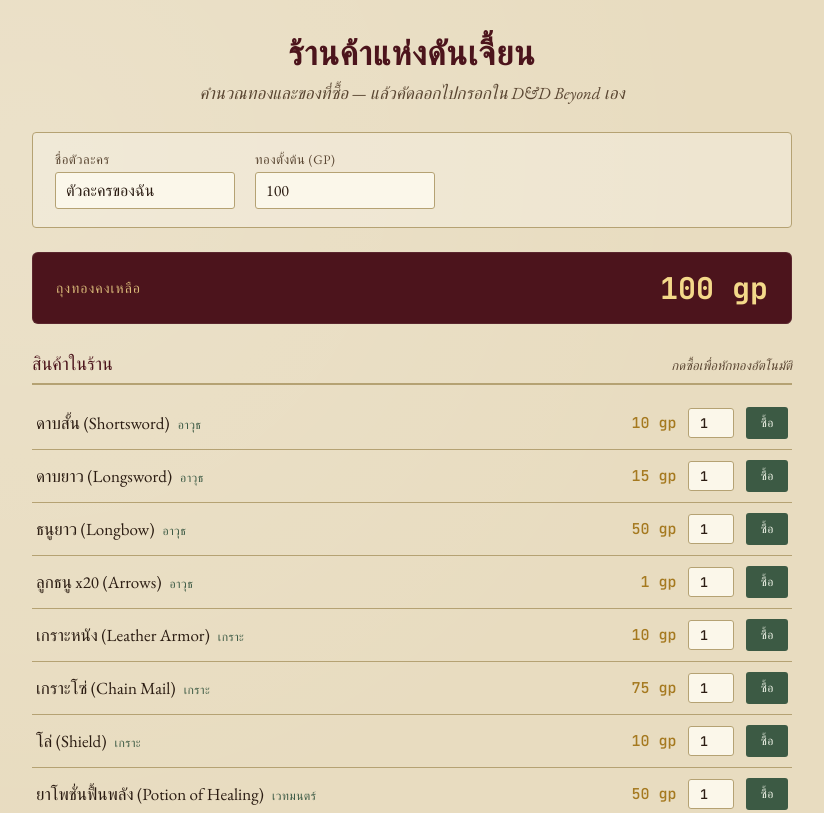
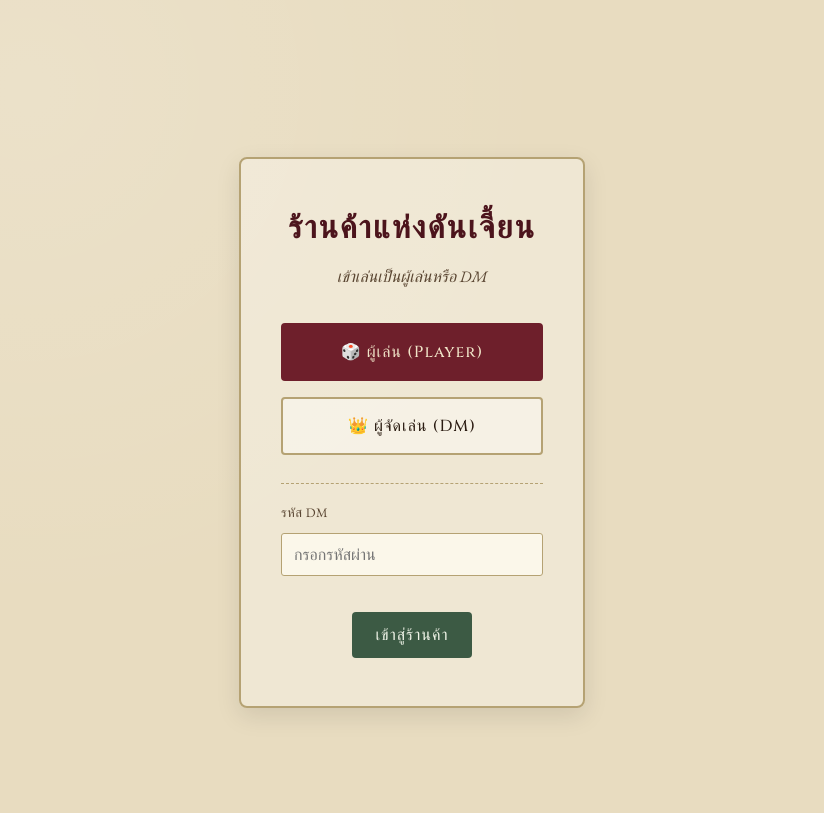
Before and after one commit to KapiGameMaker/KapiGameMaker.github.io, a plain HTML site: page index.html in a window 1280 px wide. Shown: the top 813 px of the page, without its empty margins (228-1052 px from the left). Drawn offline with nearby package versions, Linux system fonts and the light colour scheme.

Commit message:
dm authorize

```diff
--- a/index.html
+++ b/index.html
@@ -29,6 +29,116 @@
     color:var(--ink);
     min-height:100vh;
     padding:32px 16px 64px;
+  }
+  .hidden{display:none;}
+  .login-screen{
+    display:flex;
+    align-items:center;
+    justify-content:center;
+    min-height:100vh;
+    padding:20px;
+  }
+  .login-card{
+    background:rgba(255,255,255,0.3);
+    border:2px solid var(--line);
+    border-radius:8px;
+    padding:48px 40px;
+    max-width:380px;
+    text-align:center;
+    box-shadow:0 8px 24px rgba(0,0,0,0.1);
+  }
+  .login-card h1{
+    font-family:'Cinzel', serif;
+    font-size:32px;
+    font-weight:700;
+    letter-spacing:2px;
+    margin:0 0 12px;
+    color:var(--wine-dark);
+  }
+  .login-card .tagline{
+    font-style:italic;
+    color:var(--ink-soft);
+    margin-bottom:36px;
+    font-size:16px;
+  }
+  .role-selector{
+    display:flex;
+    flex-direction:column;
+    gap:16px;
+    margin-bottom:28px;
+  }
+  .role-btn{
+    font-family:'Cinzel', serif;
+    font-size:16px;
+    letter-spacing:1px;
+    padding:16px 24px;
+    border:2px solid var(--line);
+    border-radius:4px;
+    background:rgba(255,255,255,0.4);
+    color:var(--ink);
+    cursor:pointer;
+    transition:all 0.2s;
+  }
+  .role-btn:hover{
+    background:rgba(255,255,255,0.6);
+    border-color:var(--gold);
+  }
+  .role-btn.active{
+    background:var(--wine);
+    color:#f0e4c8;
+    border-color:var(--wine);
+  }
+  .dm-login{
+    display:flex;
+    flex-direction:column;
+    gap:12px;
+    padding-top:20px;
+    border-top:1px dashed var(--line);
+  }
+  .dm-login label{
+    font-size:13px;
+    text-transform:uppercase;
+    letter-spacing:0.5px;
+    color:var(--ink-soft);
+    align-self:flex-start;
+  }
+  .dm-login input{
+    font-family:'JetBrains Mono', monospace;
+    font-size:16px;
+    padding:10px 12px;
+    border:1px solid var(--line);
+    border-radius:3px;
+    background:#fbf7ea;
+    color:var(--ink);
+  }
+  .dm-login input:focus{
+    outline:2px solid var(--gold-bright);
+    outline-offset:1px;
+  }
+  .error-msg{
+    color:#e08a8a;
+    font-size:14px;
+    margin-top:8px;
+  }
+  .enter-btn{
+    font-family:'Cinzel', serif;
+    font-size:16px;
+    letter-spacing:1px;
+    background:var(--forest);
+    color:#f0f4e8;
+    border:none;
+    border-radius:4px;
+    padding:12px 24px;
+    cursor:pointer;
+    margin-top:16px;
+    transition:opacity 0.2s;
+  }
+  .enter-btn:hover{
+    opacity:0.9;
+  }
+  .enter-btn:disabled{
+    opacity:0.5;
+    cursor:not-allowed;
   }
   .wrap{max-width:760px;margin:0 auto;}
   h1{
@@ -238,9 +348,34 @@
     margin-top:10px;
     line-height:1.6;
   }
+  .wrap{max-width:760px;margin:0 auto;}
 </style>
 </head>
 <body>
+
+<!-- LOGIN SCREEN -->
+<div id="loginScreen" class="login-screen">
+  <div class="login-card">
+    <h1>ร้านค้าแห่งดันเจี้ยน</h1>
+    <p class="tagline">เข้าเล่นเป็นผู้เล่นหรือ DM</p>
+
+    <div class="role-selector">
+      <button class="role-btn active" onclick="selectRole('player')">🎲 ผู้เล่น (Player)</button>
+      <button class="role-btn" onclick="selectRole('dm')">👑 ผู้จัดเล่น (DM)</button>
+    </div>
+
+    <div id="dmSection" class="dm-login hidden">
+      <label>รหัส DM</label>
+      <input type="password" id="dmCode" placeholder="กรอกรหัสผ่าน" onkeydown="if(event.key==='Enter') enterShop()">
+      <div id="errorMsg" class="error-msg"></div>
+    </div>
+
+    <button class="enter-btn" onclick="enterShop()">เข้าสู่ร้านค้า</button>
+  </div>
+</div>
+
+<!-- SHOP SCREEN -->
+<div id="shopScreen" class="hidden">
 <div class="wrap">
   <h1>ร้านค้าแห่งดันเจี้ยน</h1>
   <p class="subtitle">คำนวณทองและของที่ซื้อ — แล้วคัดลอกไปกรอกใน D&D Beyond เอง</p>
@@ -285,8 +420,49 @@
     </p>
   </div>
 </div>
+</div>
 
 <script>
+const DM_PASSWORD = 'P16b1p16_';
+let currentRole = 'player';
+
+function selectRole(role){
+  currentRole = role;
+  document.querySelectorAll('.role-btn').forEach(btn => btn.classList.remove('active'));
+  event.target.classList.add('active');
+
+  const dmSection = document.getElementById('dmSection');
+  if(role === 'dm'){
+    dmSection.classList.remove('hidden');
+    document.getElementById('dmCode').focus();
+  } else {
+    dmSection.classList.add('hidden');
+    document.getElementById('errorMsg').textContent = '';
+  }
+}
+
+function enterShop(){
+  if(currentRole === 'player'){
+    showShop();
+  } else {
+    const code = document.getElementById('dmCode').value;
+    const errorMsg = document.getElementById('errorMsg');
+    if(code === DM_PASSWORD){
+      errorMsg.textContent = '';
+      showShop();
+    } else {
+      errorMsg.textContent = '❌ รหัสไม่ถูกต้อง';
+      document.getElementById('dmCode').value = '';
+      document.getElementById('dmCode').focus();
+    }
+  }
+}
+
+function showShop(){
+  document.getElementById('loginScreen').classList.add('hidden');
+  document.getElementById('shopScreen').classList.remove('hidden');
+}
+
 const CATALOG = [
   {name:"ดาบสั้น (Shortsword)", cat:"อาวุธ", price:10},
   {name:"ดาบยาว (Longsword)", cat:"อาวุธ", price:15},
```
